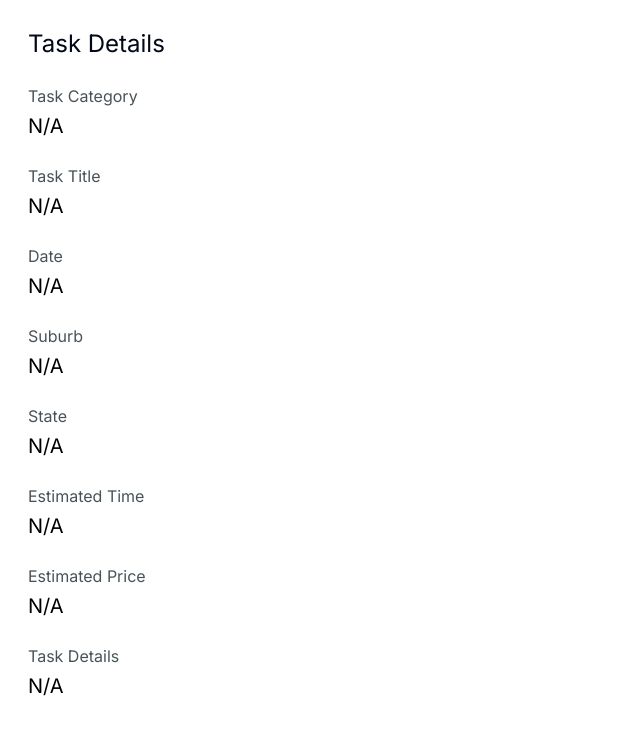
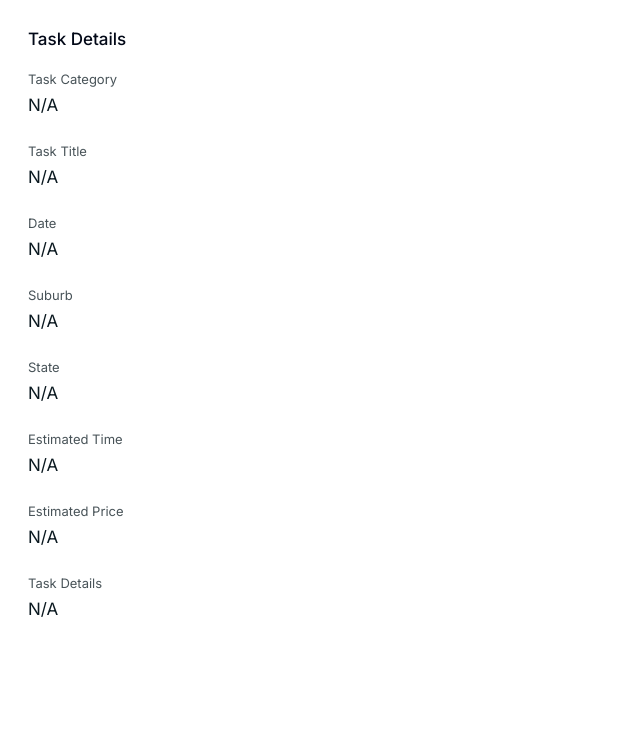
Before and after one commit to codersforcauses/penni, a Next.js app in the folder client/: page / in a window 1280 px wide. Shown: the top 734 px of the page, without its empty margins (0-640 px from the left). Built offline with nearby package versions, Linux system fonts and the light colour scheme; no server answers.

Commit message:
update styling using classes in styles.css based off the figma design

```diff
--- a/client/src/components/TaskDetails.tsx
+++ b/client/src/components/TaskDetails.tsx
@@ -32,10 +32,10 @@ const TaskDetailsSection = ({
       {Object.keys(sectionNamesMap).map((dbName, index) => (
         <div
           key={index}
-          className="py-2.5 text-base font-normal leading-5 text-[#485358]"
+          className="py-2.5 footnote text-penni-text-secondary-light-mode"
         >
           {sectionNamesMap[dbName]}
-          <p className="py-1.5 text-xl font-normal leading-7 text-[#000000]">
+          <p className="py-1.5 body text-penni-text-regular-light-mode">
             {data[dbName] === null ||
             data[dbName] === undefined ||
             data[dbName] === ""
@@ -51,7 +51,7 @@ const TaskDetailsSection = ({
 const TaskDetails = ({ data, emptyContentPlaceholder }: TaskDetailsProps) => {
   return (
     <div className="max-w-screen-sm overflow-hidden px-7">
-      <div className="mb-2 pb-3 pt-8 text-2xl font-normal leading-6">
+      <div className="pb-2.5 pt-7 body-medium">
         Task Details
       </div>
       <TaskDetailsSection
```
